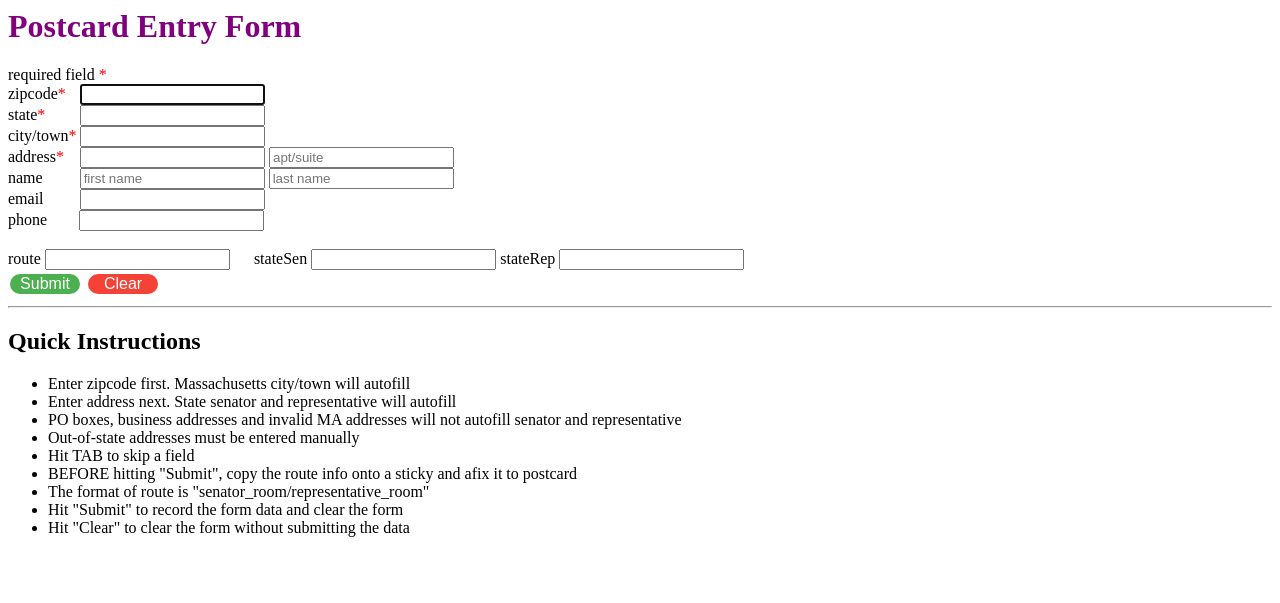
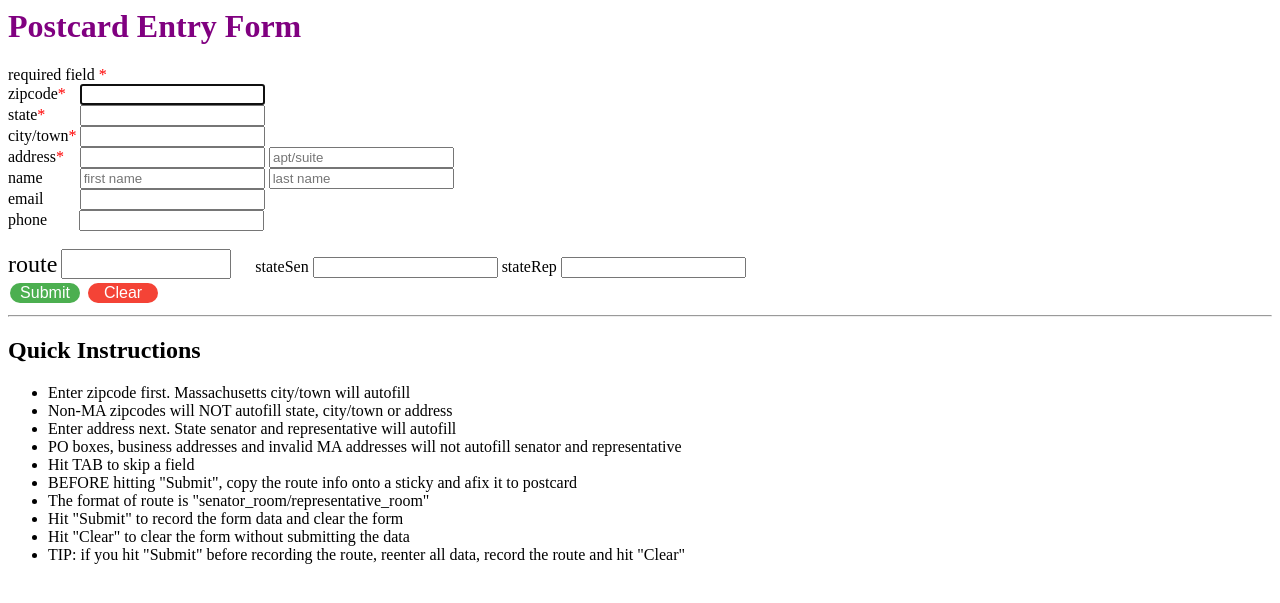
Before and after one commit to aboxer/postcard, a Flask app: template templates/form.html in a window 1280 px wide. Shown: the top 603 px of the page. Run offline with Flask 2, Linux system fonts and the light colour scheme; the template is opened without the code that fills it, so the values that code supplies are empty.

Commit message:
enlarged route boxes

```diff
--- a/static/style.css
+++ b/static/style.css
@@ -5,6 +5,17 @@
 .required-field::after {
     content: "*";
     color: red;
+}
+
+.biglabel {
+    height:30px;
+    font-size:18pt;
+}
+
+.bigtext {
+    height:30px;
+    width:170px;
+    font-size:18pt;
 }
 
 .button {
--- a/templates/form.html
+++ b/templates/form.html
@@ -38,8 +38,8 @@
         <label for="phone">phone</label>
         <input style="margin-left: 28px"  autocomplete="off" id="phone"  type="text" name="phone"><br />
         <br />
-        <label for="route">route</label>
-        <input  autocomplete="off" id="route" type="text" name="route">
+        <label class="biglabel" for="route">route</label>
+        <input  autocomplete="off" id="route" type="text" name="route" class="bigtext">
         <label style="margin-left: 20px"  for="stateSen">stateSen</label>
         <input autocomplete="off" id="stateSen"  type="text" name="stateSen">
         <label for="stateRep">stateRep</label>
@@ -54,14 +54,15 @@
         <h2>Quick Instructions</h2>
         <ul>
           <li>Enter zipcode first. Massachusetts city/town will autofill</li>
+          <li>Non-MA zipcodes will NOT autofill state, city/town or address</li>
           <li>Enter address next. State senator and representative will autofill</li>
           <li>PO boxes, business addresses and invalid MA addresses will not autofill senator and representative </li>
-          <li>Out-of-state addresses must be entered manually</li>
           <li>Hit TAB to skip a field</li>
           <li>BEFORE hitting "Submit", copy the route info onto a sticky and afix it to postcard</li>
           <li>The format of route is "senator_room/representative_room"</li>
           <li>Hit "Submit" to record the form data and clear the form</li>
           <li>Hit "Clear" to clear the form without submitting the data</li>
+          <li>TIP: if you hit "Submit" before recording the route, reenter all data, record the route and hit "Clear"</li>
         </ul>
       </div>
     </div>
```
